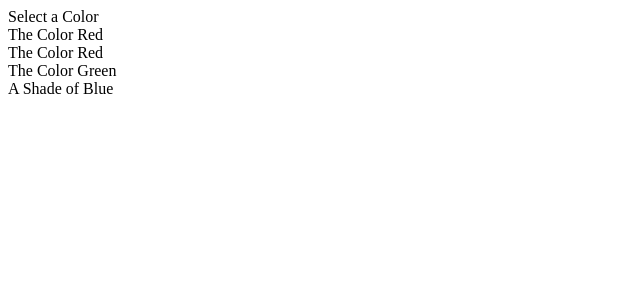
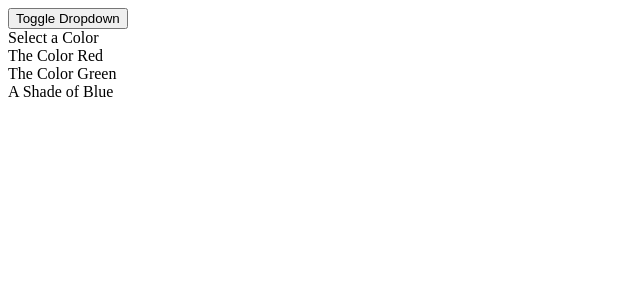
Before and after one commit to ankur-b/widgets, a React (Create React App) app: page / in a window 1280 px wide. Shown: the top 300 px of the page, without its empty margins (0-640 px from the left). Built offline with nearby package versions, Linux system fonts and the light colour scheme; the HTML template or start-up script is replaced by a standard one.

Commit message:
functionality added in dropdown component

```diff
--- a/src/App.js
+++ b/src/App.js
@@ -1,30 +1,46 @@
-import React ,{useState} from 'react'
-import Accordion from './Components/Accordion'
-import Search from './Components/Search'
-import Dropdown from './Components/Dropdown'
-const App=()=> {
-  const items=[{title:'t1',
-  content:'c1'
-},{
-  title:'t2',
-  content:'c2'
-},{
-  title:'t3',
-  content:'c3'
-}]
-  const options=[
-    {label:"The Color Red",value:"red"},
-    {label:"The Color Green",value:"green"},
-    {label:"A Shade of Blue",value:"blue"}
-  ]
-  const [selected,setSelected] = useState(options[0])
+import React, { useState } from "react";
+import Accordion from "./Components/Accordion";
+import Search from "./Components/Search";
+import Dropdown from "./Components/Dropdown";
+const App = () => {
+  const items = [
+    { title: "t1", content: "c1" },
+    {
+      title: "t2",
+      content: "c2",
+    },
+    {
+      title: "t3",
+      content: "c3",
+    },
+  ];
+  const options = [
+    { label: "The Color Red", value: "red" },
+    { label: "The Color Green", value: "green" },
+    { label: "A Shade of Blue", value: "blue" },
+  ];
+  const [selected, setSelected] = useState(options[0]);
+  const [showDropdown, setShowDropdown] = useState(true);
   return (
     <div className="App">
+      <button
+        onClick={() => {
+          setShowDropdown(!showDropdown);
+        }}
+      >
+        Toggle Dropdown
+      </button>
       {/* <Accordion items={items}/> */}
       {/* <Search/> */}
-      <Dropdown selected={selected} onSelectChange={setSelected} options={options}/>
+      {showDropdown ? (
+        <Dropdown
+          selected={selected}
+          onSelectChange={setSelected}
+          options={options}
+        />
+      ) : null}
     </div>
   );
-}
+};
 
 export default App;
--- a/src/Components/Dropdown.js
+++ b/src/Components/Dropdown.js
@@ -1,28 +1,49 @@
-import React from 'react';
-
-const Dropdown = ({options,selected,onSelectedChange}) =>{
-    const renderedOptions = options.map((option)=>{
+import React, { useState, useEffect, useRef } from "react";
+const Dropdown = ({ options, selected, onSelectChange }) => {
+  const [open, setOpen] = useState(false);
+  const ref = useRef();
+  useEffect(() => {
+    const onBodyClick = (event) => {
+      if (ref.current.contains(event.target)) {
+        return;
+      }
+      setOpen(false);
+    };
+    document.body.addEventListener("click", onBodyClick,{ capture: true });
+    return () => {
+        document.body.removeEventListener('click',onBodyClick)
+    };
+  }, []);
+  const renderedOptions = options.map((option) => {
+    if (option.value === selected.value) {
+      return null;
+    }
     return (
-            <div key={option.value} className="item" onClick={()=>onSelectedChange(option)}>
+      <div
+        key={option.value}
+        className="item"
+        onClick={() => onSelectChange(option)}
+      >
         {option.label}
       </div>
-        )
-    })
+    );
+  });
   return (
-        <div className="ui form">
+    <div ref={ref} className="ui form">
       <div className="field">
         <label className="label">Select a Color</label>
-                <div className="ui selection dropdown visible active">
+        <div
+          onClick={() => setOpen(!open)}
+          className={`ui selection dropdown ${open ? "visible active" : ""}`}
+        >
           <i className="dropdown icon"></i>
-                    <div className="text">
-                        {selected.label}
-                    </div>
-                    <div className="menu visible transition">
+          <div className="text">{selected.label}</div>
+          <div className={`menu ${open ? "visible transition" : "    "}`}>
             {renderedOptions}
           </div>
         </div>
       </div>
     </div>
-    )
-}
-export default Dropdown
+  );
+};
+export default Dropdown;
```
Lines whose indentation alone changed are shown as unchanged.
